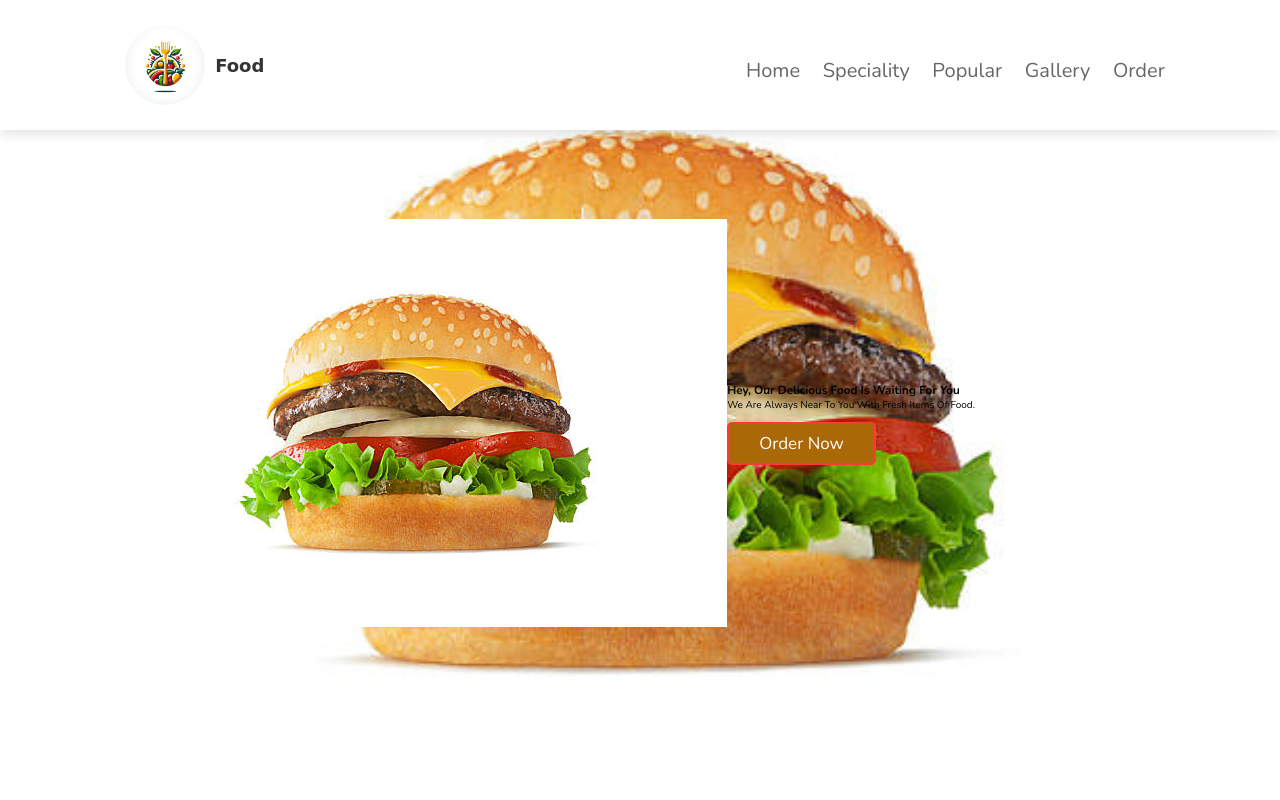
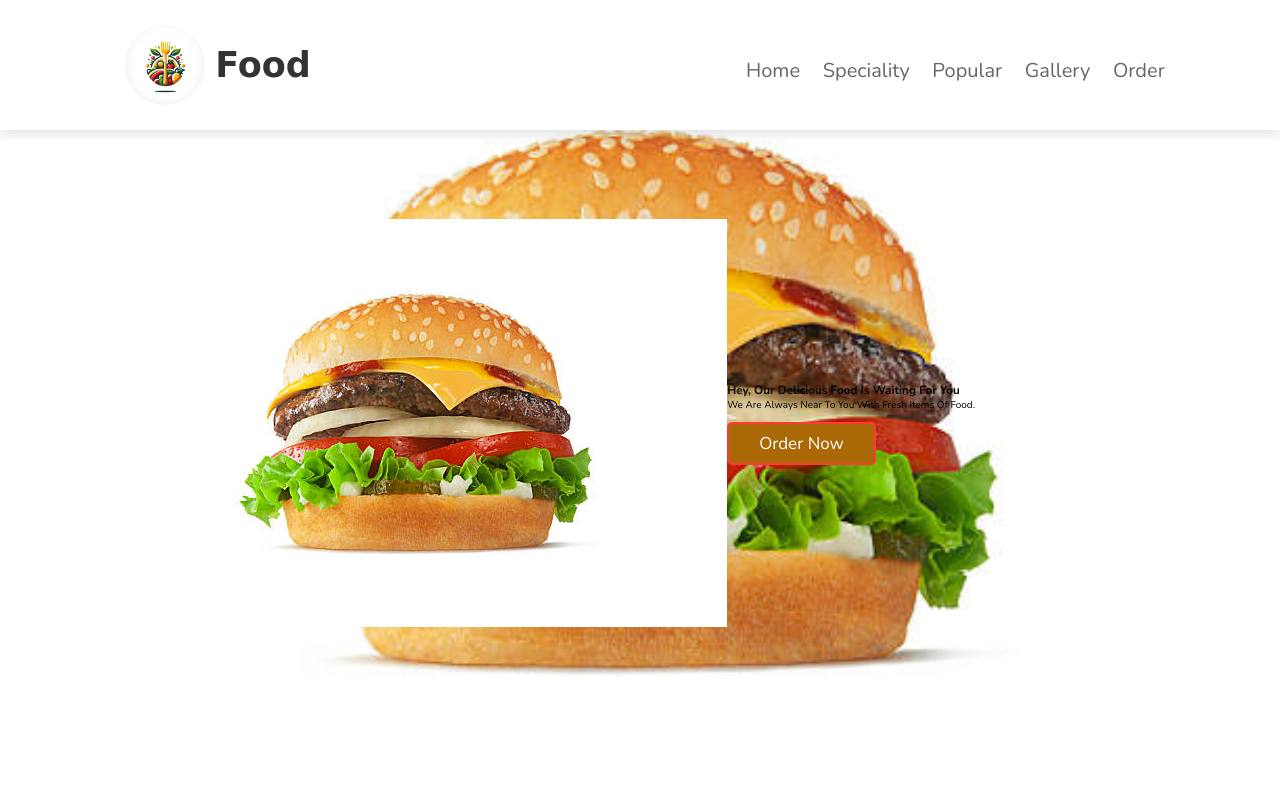
Before and after one commit to mealea405/Website-Food, a plain HTML site: page index.html in a window 1280 px wide. Shown: the top 800 px of the page. Drawn offline with nearby package versions, Linux system fonts and the light colour scheme; files whose address does not match are found by name.

Commit message:
Update styles.css

```diff
--- a/styles.css
+++ b/styles.css
@@ -124,10 +124,10 @@ header {
     text-transform: uppercase;
 }
 .logo h1{
-    font-size:24px;
+    font-size:35px;
     text-decoration:none;
     color:#333;
-    font-size:18px;
+    font-size:35px;
     font-family: 'Cursive', cursive;
     transition:color 0.3s ease;
 }
```
